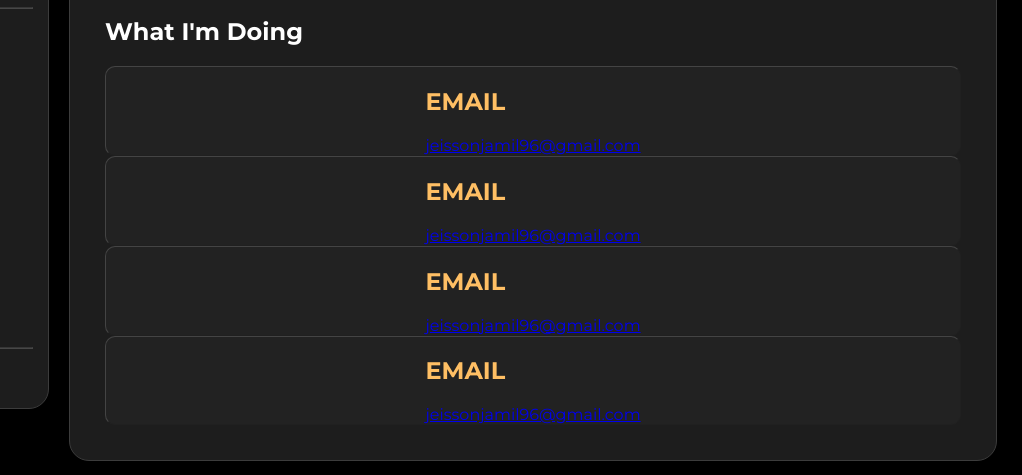
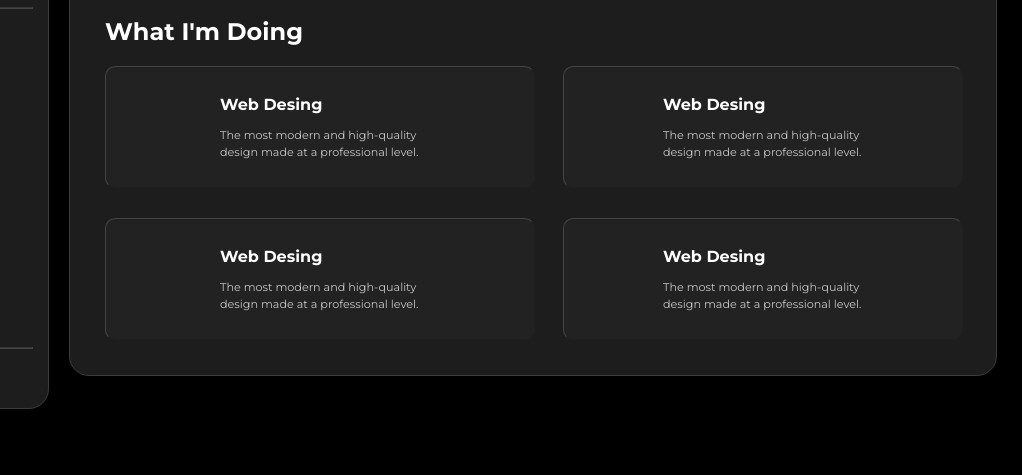
Before and after one commit to JeissonGar96/PORTFOLIO-WEB, a plain HTML site: page index.html in a window 1280 px wide. Shown: the part 330-805 px from the top of the page, 258-1280 px from the left. Drawn offline with Linux system fonts and the light colour scheme; a web font is replaced by a local one.

Commit message:
ultimo de la noche agregue lo que hago section

```diff
--- a/index.html
+++ b/index.html
@@ -119,31 +119,31 @@
                         <h2> What I'm Doing</h2>
                         <div class="section-container">
 
-                            <div class="info__more-icon">
-                                <div>
-                                    <h2>EMAIL</h2>
-                                    <a href="mailto:jeissonjamil96@gmail.com">jeissonjamil96@gmail.com</a>
+                            <div class="section__doing-container">
+                                <div class="doing-container">
+                                    <h2 class="doing-title">Web Desing</h2>
+                                    <p>The most modern and high-quality design made at a professional level.</p>
                                 </div>
                             </div>
 
-                            <div class="info__more-icon">
-                                <div>
-                                    <h2>EMAIL</h2>
-                                    <a href="mailto:jeissonjamil96@gmail.com">jeissonjamil96@gmail.com</a>
+                            <div class="section__doing-container">
+                                <div class="doing-container">
+                                    <h2 class="doing-title">Web Desing</h2>
+                                    <p>The most modern and high-quality design made at a professional level.</p>
                                 </div>
                             </div>
 
-                            <div class="info__more-icon">
-                                <div>
-                                    <h2>EMAIL</h2>
-                                    <a href="mailto:jeissonjamil96@gmail.com">jeissonjamil96@gmail.com</a>
+                            <div class="section__doing-container">
+                                <div class="doing-container">
+                                    <h2 class="doing-title">Web Desing</h2>
+                                    <p>The most modern and high-quality design made at a professional level.</p>
                                 </div>
                             </div>
 
-                            <div class="info__more-icon">
-                                <div>
-                                    <h2>EMAIL</h2>
-                                    <a href="mailto:jeissonjamil96@gmail.com">jeissonjamil96@gmail.com</a>
+                            <div class="section__doing-container">
+                                <div class="doing-container">
+                                    <h2 class="doing-title">Web Desing</h2>
+                                    <p>The most modern and high-quality design made at a professional level.</p>
                                 </div>
                             </div>
 
--- a/style.css
+++ b/style.css
@@ -357,22 +357,48 @@ main{
     border-radius: 3px;
 }
 
-
-.about p, .portfolio p, .blog p, .contact p {
+.about p {
     font-size: 0.9em;
     line-height: 1.5em;
     color: #c8c8c8;
     font-weight: 400;
+}
+
+.section-container{
+    display: grid;
+    grid-template-columns: 50% 2fr;
+    grid-template-areas:  50px 2fr;
+    gap: 30px;
 
 }
 
-.portfolio ul {
-    list-style-type: square;
-    margin-left: 20px;
+.section__doing-container{
+    display: flex;
+    align-items: center;
+    justify-content: center;
+    width: 100%;
+    max-width: 450px;
+    min-height: 120px;
+    background: #222;
+    border-top: 0.1px solid #444444;
+    border-left: 0.1px solid #444444;
+    border-bottom: 0.1px solid #202020;
+    border-right: 0.1px solid #202020;
+    border-radius: 10px;
 }
 
-.blog article {
-    margin-bottom: 20px;
+.doing-container p{
+    font-size: 0.7em;
+    max-width: 200px;
+}
+
+.doing-title{
+    color: #fff;
+    font-size: 1em;
+}
+
+.doing-text{
+    color: #000;
 }
 
 .contact form {
@@ -405,6 +431,8 @@ main{
 .content.active {
     display: block;
 }
+
+
 
 /*                                 *\
    -------- MAIN QUERIES --------
```
